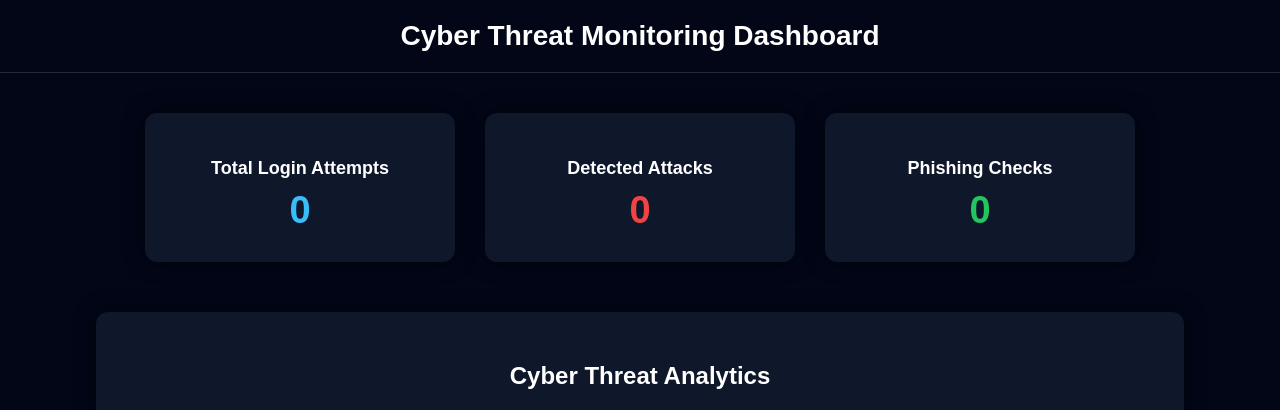
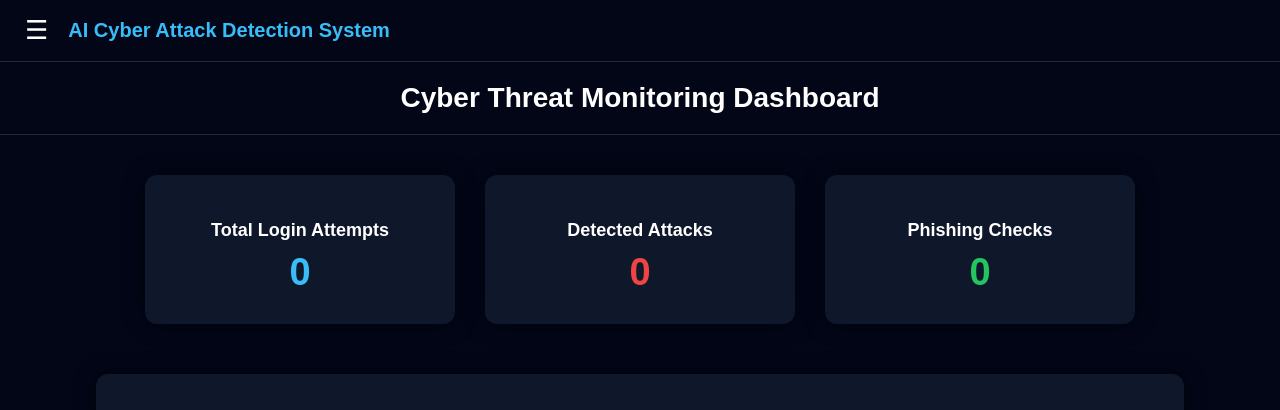
Before and after one commit to ayushbehere21-byte/cyber-attack-detection, a Flask app: page /dashboard in a window 1280 px wide. Shown: the top 410 px of the page. Run offline with Flask 3, Linux system fonts and the light colour scheme.

Commit message:
Update dashboard.html

```diff
--- a/templates/dashboard.html
+++ b/templates/dashboard.html
@@ -13,6 +13,54 @@ font-family:Arial;
 background:#020617;
 color:white;
 margin:0;
+}
+
+/* TOPBAR */
+
+.topbar{
+display:flex;
+align-items:center;
+padding:15px 25px;
+background:#020617;
+border-bottom:1px solid #1e293b;
+}
+
+.menu-icon{
+font-size:26px;
+cursor:pointer;
+}
+
+.title{
+margin-left:20px;
+font-size:20px;
+font-weight:bold;
+color:#38bdf8;
+}
+
+/* SIDEBAR */
+
+.sidebar{
+height:100%;
+width:0;
+position:fixed;
+top:0;
+left:0;
+background:#0f172a;
+overflow-x:hidden;
+transition:0.3s;
+padding-top:60px;
+}
+
+.sidebar a{
+padding:12px 30px;
+display:block;
+color:white;
+text-decoration:none;
+font-size:18px;
+}
+
+.sidebar a:hover{
+background:#1e293b;
 }
 
 /* HEADER */
@@ -111,9 +159,48 @@ padding-bottom:20px;
 
 </style>
 
+<script>
+
+function openMenu(){
+document.getElementById("menu").style.width="250px";
+}
+
+function closeMenu(){
+document.getElementById("menu").style.width="0";
+}
+
+</script>
+
 </head>
 
 <body>
+
+<!-- SIDEBAR -->
+
+<div id="menu" class="sidebar">
+
+<a href="javascript:void(0)" onclick="closeMenu()">✖ Close</a>
+
+<a href="/">Home</a>
+<a href="/login">Login Attack Test</a>
+<a href="/phishing">Phishing Scanner</a>
+<a href="/admin">Admin Dashboard</a>
+
+</div>
+
+<!-- TOPBAR -->
+
+<div class="topbar">
+
+<span class="menu-icon" onclick="openMenu()">☰</span>
+
+<span class="title">
+AI Cyber Attack Detection System
+</span>
+
+</div>
+
+<!-- HEADER -->
 
 <div class="header">
 Cyber Threat Monitoring Dashboard
```
